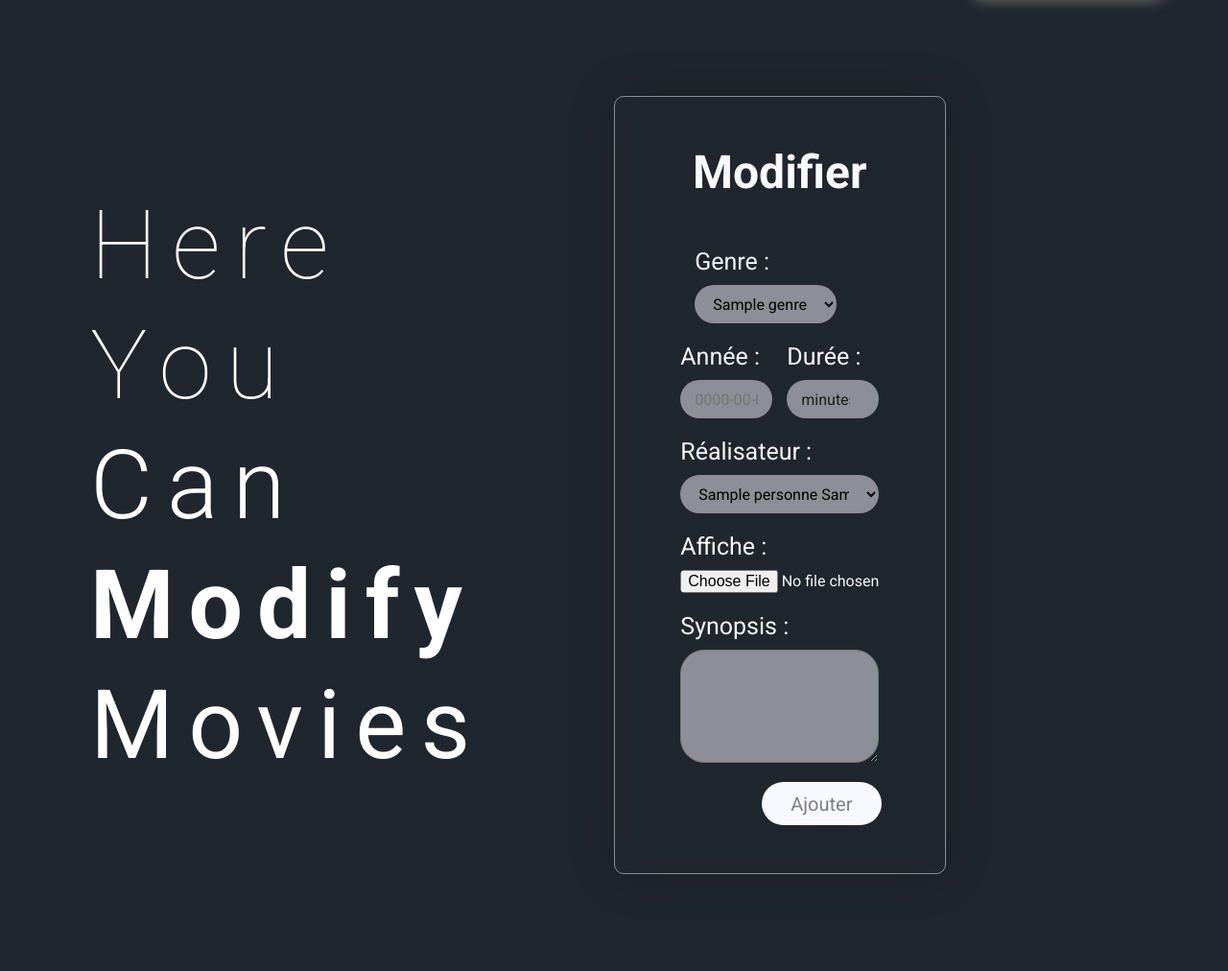
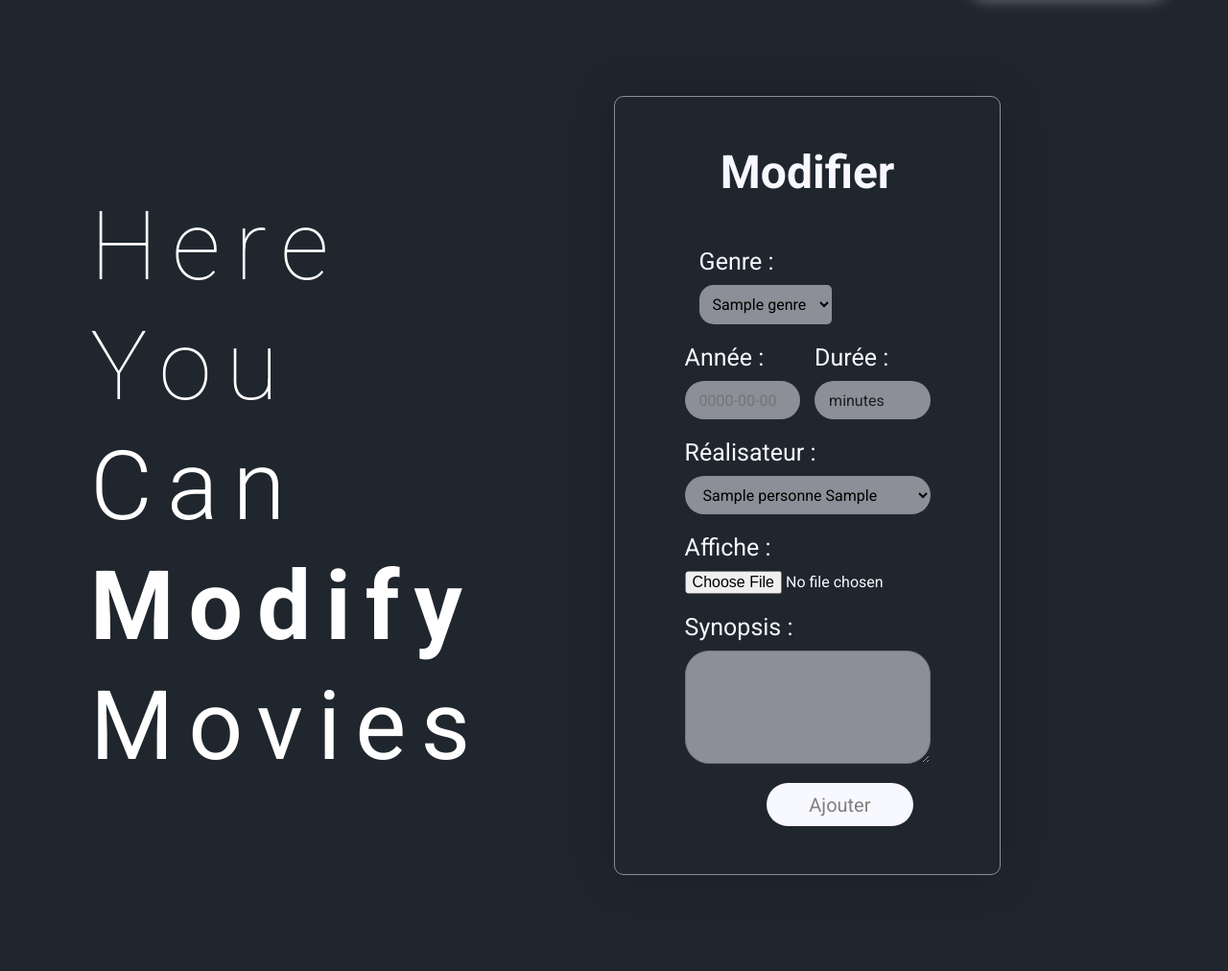
Before and after one commit to Maximebtz/Cinema-SQL, a PHP site: the page made by index.php in a window 1280 px wide. Shown: the part 100-1112 px from the top of the page at 96% size. Before the commit the page ends 1011 px from the top, so only its background shows below. Run offline with PHP 8.4, Linux system fonts and the light colour scheme; tables that the repository leaves empty or names only in its code hold one stand-in row (values such as "Sample post").

Commit message:
update Film

```diff
--- a/controllers/MovieController.php
+++ b/controllers/MovieController.php
@@ -32,49 +32,39 @@ class MovieController {
         require "views/movie/listFilms.php";
     }
 
-    public function findFilmDetails($filmId) {
+
+
+    public function addMovieFormulaire() {
         $dao = new DAO();
+        $sql1 = "SELECT ge.id_genre, ge.nom_genre
+                FROM genre ge";
+        $sql2 = "SELECT r.id_realisateur, p.nom, p.prenom
+                FROM realisateur r
+                INNER JOIN personne p ON r.id_personne = p.id_personne";
+        $genres = $dao->executerRequete($sql1);
+        $realisateurs = $dao->executerRequete($sql2);
 
-        // Requête pour récupérer les détails du film
-        $filmSql = "SELECT f.id_film, re.id_realisateur, f.image_film, f.titre_film, YEAR(f.annee_film), pe.nom, f.duree_film, f.synopsis_film
-                    FROM film f
-                    INNER JOIN realisateur re ON f.id_realisateur = re.id_realisateur
-                    INNER JOIN personne pe ON re.id_personne = pe.id_personne
-                    WHERE f.id_film = :filmId";
-
-        $params = array(':filmId' => $filmId);
-        $details = $dao->executerRequete($filmSql, $params);
-
-        // Requête pour récupérer les genres du film
-        $genresSql = "SELECT ge.nom_genre
-                      FROM film f
-                      INNER JOIN posseder po ON f.id_film = po.id_film
-                      INNER JOIN genre ge ON po.id_genre = ge.id_genre
-                      WHERE f.id_film = :filmId";
-
-        $genres = $dao->executerRequete($genresSql, $params);
-
-        require "views/movie/detailFilms.php";
+        require "views/movie/addFilms.php";
     }
 
-    public function addFilms(){
+    public function addFilm(){
         $dao = new DAO();
 
         if (isset($_POST['addFilm'])) {
             $img_film = $_POST['image_film'];
-            $idFilm = $_GET['id_film'];
+
             $titre = $_POST['titre_film'];
             $annee = $_POST['annee_film'];
             $dureefilm = $_POST['duree_film'];
             $synopsis = $_POST['synopsis_film'];
-            $genre = $_POST['id_genre'];
-            $idRealisateur = $_POST['id_realisateur'];
+            // $genre = $_POST['id_genre'];
+            // $idRealisateur = $_POST['id_realisateur'];
 
 
 
         // Insérez les données dans la table "film"
-        $sql = "INSERT INTO film (titre_film, annee_film, duree_film, image_film, synopsis_film, id_realisateur)
-                VALUES (:titre, :annee, :duree_film, :img_film, :synopsis, :id_realisateur);
+        $sql = "INSERT INTO film (titre_film, annee_film, duree_film, image_film, synopsis_film)
+                VALUES (:titre, :annee, :duree_film, :img_film, :synopsis);
                 ";
 
         $params = [
@@ -82,25 +72,24 @@ class MovieController {
             ":annee" => $annee,
             ":duree_film" => $dureefilm,
             ":img_film" => $img_film,
-            ":synopsis" => $synopsis,
-            ":id_realisateur" => $idRealisateur
-            ];
+            ":synopsis" => $synopsis
+            // ":id_realisateur" => $idRealisateur
+        ];
 
         $addFilm = $dao->executerRequete($sql, $params);
-
+        // $dernierId = $dao->getBDD()->lastInsertId();
         // Vérifiez si l'ID du film est valide avant d'insérer dans la table "posseder"
-        if ($idFilm) {
-            // Insérez les données dans la table "posseder"
-            $sqlPosseder = "INSERT INTO posseder (id_film, id_genre) VALUES (:id_film, :id_genre)";
-            $paramsPosseder = [
-                            ":id_film" => $idFilm,
-                            ":id_genre" => $genre
-                            ];
-            $addPosseder = $dao->executerRequete($sqlPosseder, $paramsPosseder);
-        };
+        // if ($idFilm) {
+        //     // Insérez les données dans la table "posseder"
+        //     $sqlPosseder = "INSERT INTO posseder (id_film, id_genre) VALUES (:id_film, :id_genre)";
+        //     $paramsPosseder = [
+        //                     ":id_genre" => $genre,
+        //                     ":id_film" => $dernierId
+        //                     ];
+        //     $addPosseder = $dao->executerRequete($sqlPosseder, $paramsPosseder);
+        // };
 
         }
-        $img_film = "./public/Img/";
 
         require "views/movie/addFilms.php";
     }
@@ -147,6 +136,41 @@ class MovieController {
         }
         require "views/movie/modifyFilms.php";
     }
+
+    public function findFilmDetails($filmId) {
+        $dao = new DAO();
+
+        // Requête pour récupérer les détails du film
+        $filmSql = "SELECT f.id_film, re.id_realisateur, f.image_film, f.titre_film, YEAR(f.annee_film), pe.nom, pe.prenom, f.duree_film, f.synopsis_film
+                    FROM film f
+                    INNER JOIN realisateur re ON f.id_realisateur = re.id_realisateur
+                    INNER JOIN personne pe ON re.id_personne = pe.id_personne
+                    WHERE f.id_film = :filmId";
+
+        $params = array(':filmId' => $filmId);
+        $details = $dao->executerRequete($filmSql, $params);
+
+        // Requête pour récupérer les genres du film
+        $genresSql = "SELECT ge.nom_genre
+                      FROM film f
+                      INNER JOIN posseder po ON f.id_film = po.id_film
+                      INNER JOIN genre ge ON po.id_genre = ge.id_genre
+                      WHERE f.id_film = :filmId";
+
+        $genres = $dao->executerRequete($genresSql, $params);
+
+        $castingSql = "SELECT jo.id_film, jo.id_role, jo.id_acteur, pe.nom, pe.prenom, ro.nom_role, f.titre_film
+                    FROM jouer jo
+                    INNER JOIN film f ON jo.id_film = f.id_film
+                    INNER JOIN role_film ro ON jo.id_role = ro.id_role
+                    INNER JOIN acteur ac ON jo.id_acteur = ac.id_acteur
+                    INNER JOIN personne pe ON ac.id_personne = pe.id_personne
+                    WHERE f.id_film = :filmId";
+
+        $castings = $dao->executerRequete($castingSql, $params);
+
+        require "views/movie/detailFilms.php";
+    }
 }
 
 ?>
--- a/index.php
+++ b/index.php
@@ -40,7 +40,9 @@ if(isset($_GET['action'])) {
         break;
         case 'addGenres': $genreCtrl->addGenres();
         break;
-        case 'addFilms': $movieCtrl->addFilms();
+        case 'addMovieForm': $movieCtrl->addMovieFormulaire();
+        break;
+        case 'addFilm': $movieCtrl->addFilm();
         break;
         case 'modifyActors': $personCtrl->modifyActor();
         break;
--- a/public/css/Style.css
+++ b/public/css/Style.css
@@ -81,6 +81,10 @@ nav #searchbar:focus {
   box-shadow: rgba(255, 255, 255, 0.35) 0px 0px 20px;
   background-color: ghostwhite;
   outline: none;
+}
+
+h3 {
+  font-size: 2em;
 }
 
 main {
@@ -408,10 +412,6 @@ img.img-film {
   padding: 20px;
   margin-top: 0;
 }
-.page-detail h3 {
-  font-size: 2em;
-  padding: 10px;
-}
 .page-detail ul {
   list-style-type: none;
 }
@@ -457,8 +457,8 @@ img.img-film {
   border-radius: 10px;
   border: rgba(248, 248, 255, 0.5) solid 1px;
   box-shadow: rgba(0, 0, 0, 0.2) 0 0 50px;
-  width: 30%;
-  margin-right: 20%;
+  width: 35%;
+  margin-right: 15%;
   min-width: 300px;
   -webkit-backdrop-filter: blur(10px);
           backdrop-filter: blur(10px);
@@ -535,7 +535,20 @@ img.img-film {
   margin-left: 15px;
 }
 .duree #genre_film {
-  width: 100%;
+  height: auto;
+  border-radius: 15px 5px 5px 15px;
+  padding: 10px 10px;
+}
+.duree #genre_film::-webkit-scrollbar {
+  width: 7px;
+}
+.duree #genre_film::-webkit-scrollbar-track {
+  background: rgba(217, 217, 217, 0.778);
+  border-radius: 20px;
+}
+.duree #genre_film::-webkit-scrollbar-thumb {
+  background-color: rgb(44, 57, 75);
+  border-radius: 20px;
 }
 
 #duree_film::-moz-placeholder {
--- a/public/css/Style.scss
+++ b/public/css/Style.scss
@@ -85,6 +85,9 @@ nav{
     }
 }
 
+h3 {
+ font-size: 2em;
+}
 
 main {
     height: max-content;
@@ -411,10 +414,7 @@ img.img-film {
         padding: 20px;
         margin-top: 0;
     }
-    h3{
-        font-size: 2em;
-        padding: 10px;
-    }
+
     ul{
         list-style-type: none;
         li{
@@ -463,8 +463,8 @@ img.img-film {
     border-radius: 10px;
     border: rgba(248, 248, 255, 0.500) solid 1px;
     box-shadow: rgba(0, 0, 0, 0.200) 0 0 50px;
-    width: 30%;
-    margin-right: 20%;
+    width: 35%;
+    margin-right: 15%;
     min-width: 300px;
     backdrop-filter: blur(10px);
     h2{
@@ -540,7 +540,22 @@ img.img-film {
     flex-direction: column;
     margin-left: 15px;
     #genre_film{
-        width: 100%;
+        height:auto;
+        border-radius: 15px 5px 5px 15px;
+        padding: 10px 10px;
+        &::-webkit-scrollbar {
+            width: 7px;
+        }
+
+        &::-webkit-scrollbar-track {
+            background:rgba(217, 217, 217, 0.778);
+            border-radius: 20px;
+        }
+
+        &::-webkit-scrollbar-thumb {
+            background-color: rgb(44, 57, 75);
+            border-radius: 20px;
+        }
     }
 }
 
```
Also changed, not shown: views/movie/addFilms.php (+3 -16 lines), views/movie/detailFilms.php (+25 -6 lines), views/movie/listFilms.php (+4 -4 lines), 1 other file.
